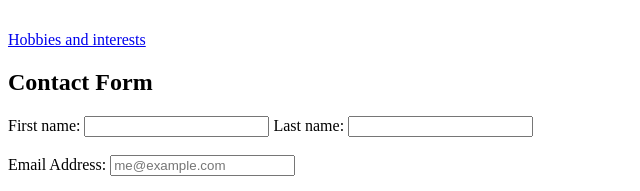
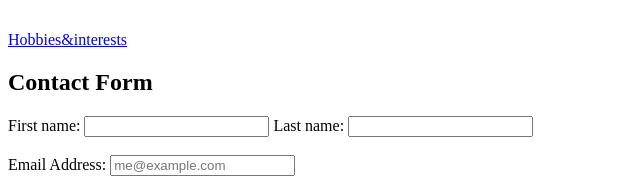
Before and after one commit to Martinkalz26/cv, a plain HTML site: page index.html in a window 1280 px wide. Shown: the part 935-1126 px from the top of the page, 0-640 px from the left. Drawn offline with Linux system fonts and the light colour scheme.

Commit message:
add to cv

```diff
--- a/index.html
+++ b/index.html
@@ -58,7 +58,7 @@
                 <li>Time management skills</li>
             </ol><br>
             <!--The <a></a> helps me link my hobbies webpage to the homepage.-->
-            <a href="hobbies.html" target="_blank">Hobbies and interests</a><br>
+            <a href="hobbies.html" target="_blank">Hobbies&amp;interests</a><br>
             <h2>Contact Form</h2>
             <!--This is the contact form-->
             <form method="post" action="mailto:maertinmugenyi@gmail.com">
```
